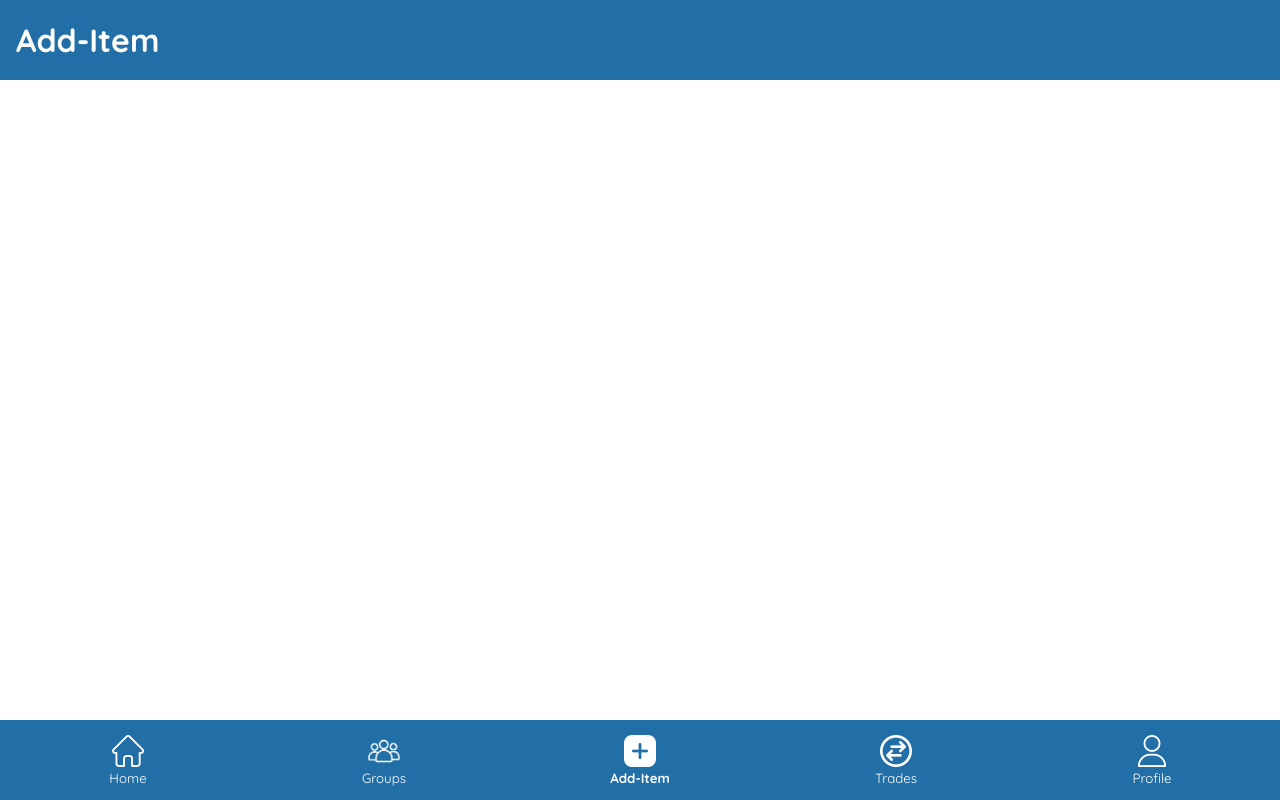
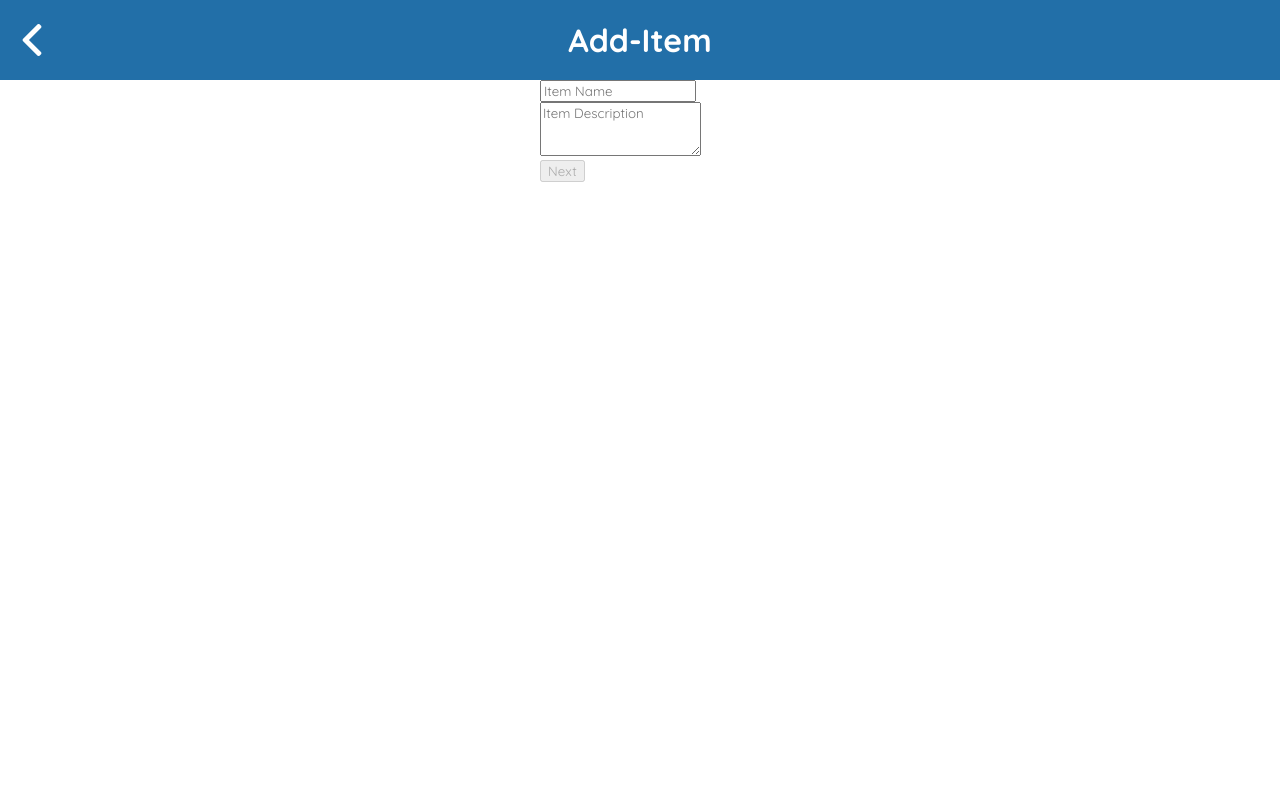
Before and after one commit to JDMCK/2800-202310-BBY08, a React (Create React App) app: page / in a window 1280 px wide. Both pictures are taken after a click on the button "Add-Item". Built offline with nearby package versions, Linux system fonts and the light colour scheme; no server answers.

Commit message:
Initial commit. Added a basic form with Item name and description with a button that is only enabled when both fields are filled out

```diff
--- /dev/null
+++ b/src/components/AddingItem.js
@@ -0,0 +1,45 @@
+import { useState, useEffect } from 'react';
+
+const AddingItem = () => {
+  const [disabled, setDisabled] = useState(true);
+  const [nameFilled, setNameFilled] = useState(false);
+  const [descriptionFilled, setDescriptionFilled] = useState(false);
+
+
+  const checkItemName = ((event) => {
+    if (event.target.value !== '') {
+      setNameFilled(true);
+    } else {
+      setNameFilled(false);
+    }
+  });
+
+  const checkItemDescription = ((event) => {
+    if (event.target.value !== '') {
+      setDescriptionFilled(true);
+    } else {
+      setDescriptionFilled(false);
+    }
+  });
+
+  useEffect(() => {
+    if (nameFilled && descriptionFilled) {
+      setDisabled(false);
+    } else {
+      setDisabled(true);
+    }
+  }, [nameFilled, descriptionFilled]);
+
+  return (
+    <div className='form-input'>
+      <form className='form-inside-input'>
+        <input type='text' name='itemName' placeholder='Item Name' onChange={checkItemName}/>
+        <textarea rows='3' name='itemDescription' placeholder='Item Description' onChange={checkItemDescription}/>
+        <br></br>
+        <input disabled={disabled} type='submit' value='Next' />
+      </form>
+    </div>
+  );
+}
+
+export default AddingItem;
--- a/src/components/index.js
+++ b/src/components/index.js
@@ -1,2 +1,3 @@
 export { default as Footer } from './Footer';
 export { default as Navbar } from './Navbar';
+export { default as AddingItem } from './AddingItem';
--- a/src/pages/AddItem.js
+++ b/src/pages/AddItem.js
@@ -1,10 +1,10 @@
-import { Footer, Navbar } from "../components";
+import { Navbar, AddingItem } from "../components";
 
 const AddItem = () => {
   return (
     <>
-      <Navbar title="Add-Item" />
-      <Footer />
+      <Navbar title="Add-Item" backArrow={true}/>
+      <AddingItem />
     </>
   );
 }
--- /dev/null
+++ b/src/styles/addingItem.css
@@ -0,0 +1,12 @@
+.form-input {
+    margin: 0 auto;
+    height: 500px;
+    width: 500px;
+}
+
+.form-inside-input {
+    justify-content: center;
+    height: 500px;
+    width: 200px;
+    margin: 0 auto;
+}
--- a/src/styles/index.js
+++ b/src/styles/index.js
@@ -1,3 +1,4 @@
 export { default as index } from './index.css';
 export { default as navbar } from './navbar.css';
 export { default as footer } from './footer.css';
+export { default as addingItem } from './addingItem.css';
```
